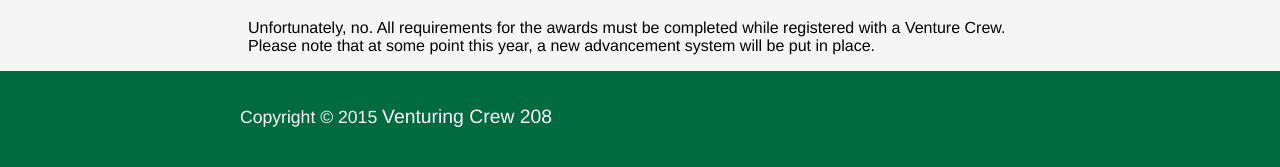
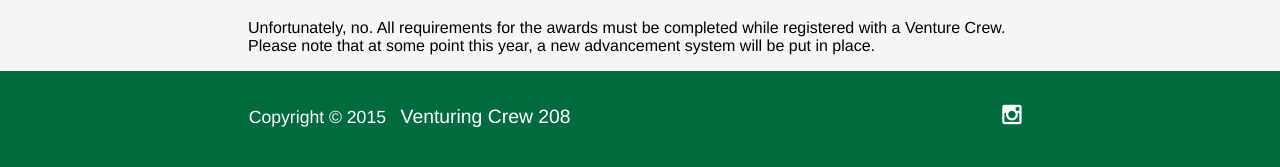
Before and after one commit to AquaMorph/Venturing-Crew-Website, a PHP site: page /faq.php in a window 1280 px wide. Shown: the part 734-901 px from the top of the page. Run offline with PHP 8.4, Linux system fonts and the light colour scheme.

Commit message:
Added social media icons

```diff
--- a/css/style.css
+++ b/css/style.css
@@ -26,6 +26,10 @@ body {
     min-height: 100%;
     position:relative;
 }
+ @font-face {
+     font-family: Socicon;
+     src: url('fonts/socicon.ttf');
+ }
 
 /* Header and Menu */
 #mobile {
@@ -252,6 +256,7 @@ textarea {
 	padding:1em 0 1em 0;
 }
 .footer p, .footer a {
+    padding: 0 .5em 0 .5em;
 	color:#fff;
     text-decoration: none;
 	font-size:1.1em;
@@ -260,6 +265,11 @@ textarea {
 	max-width:50em;
 	margin: 0 auto 0 auto;
 	padding:0 .6em 0 .6em;
+}
+.social {
+    float: right;
+    font-family: Socicon;
+    font-size:1.1em;
 }
 /* Instagram */
 #instafeed img {
--- a/php/footer.php
+++ b/php/footer.php
@@ -1,5 +1,5 @@
 <div class="footer">
     <div id="content">
-        <p>Copyright &copy; <?php echo date('Y'); ?> <a href="http://venturecrew208.org/">Venturing Crew 208</a></p>
+        <p>Copyright &copy; <?php echo date('Y'); ?> <a href="http://venturecrew208.org/">Venturing Crew 208</a><a href="http://instagram.com/crew208/" target="_blank" class="social">x</a></p>
     </div>
 </div>
```
Also changed, not shown: css/fonts/socicon.ttf (added).
